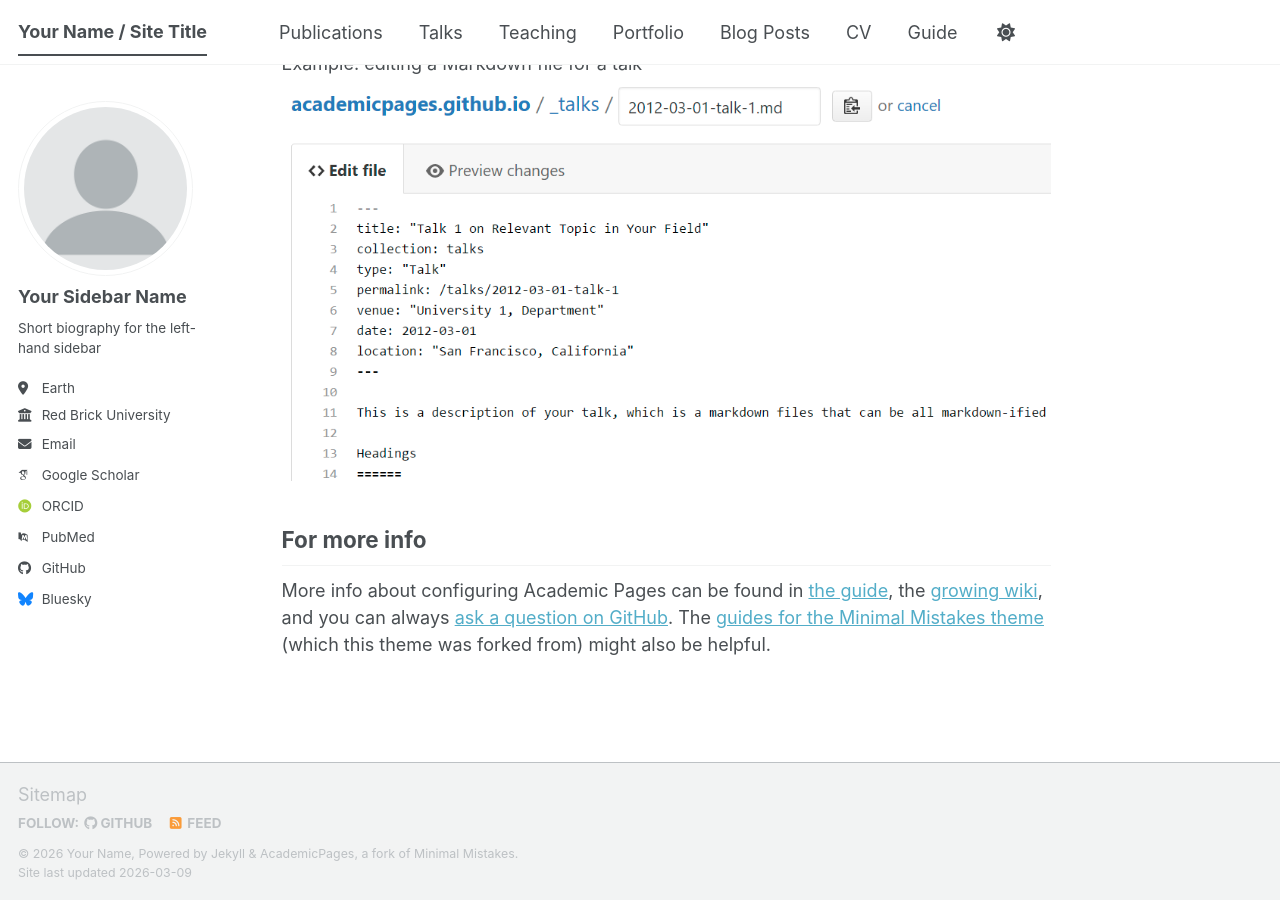
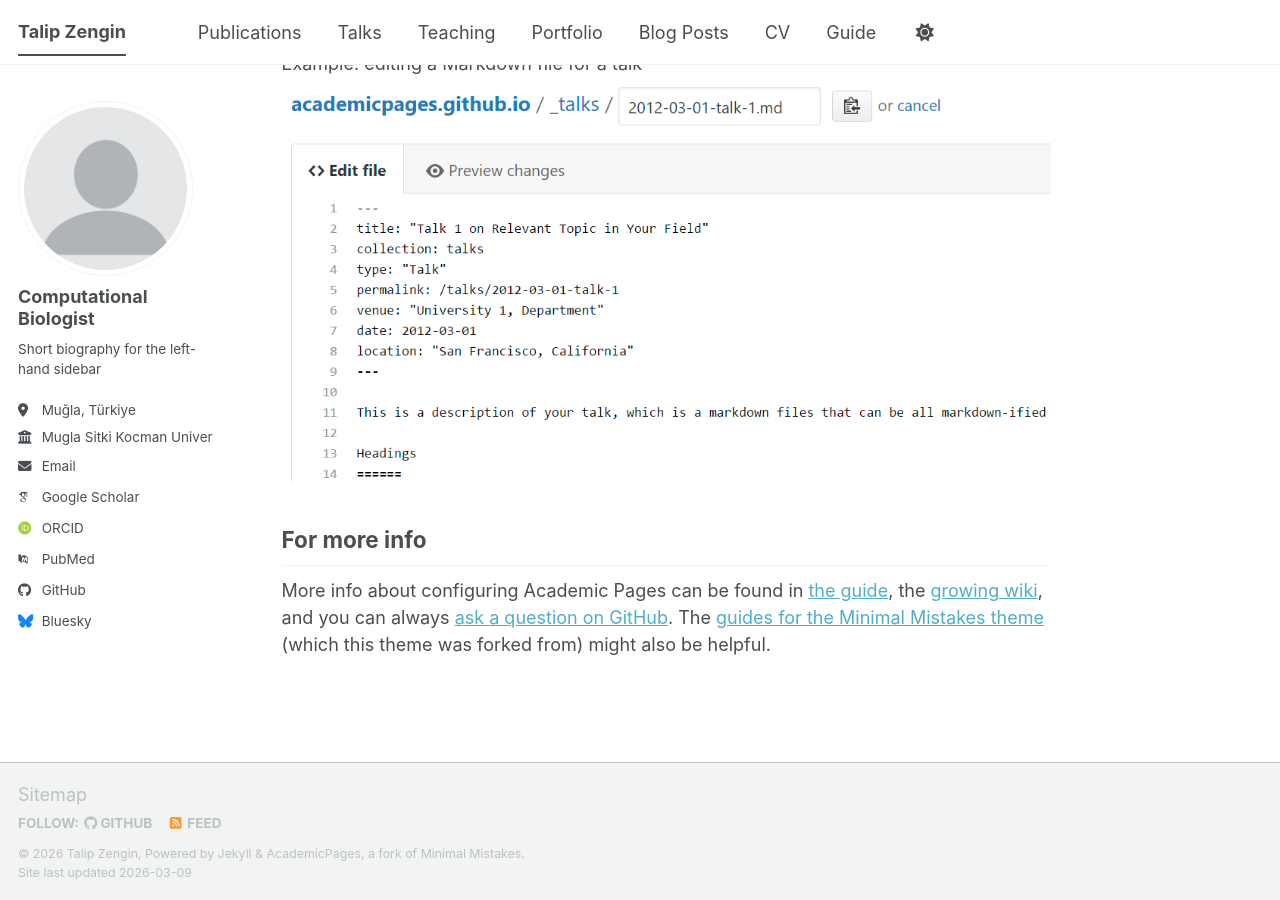
Before and after one commit to talipzengin/talipzengin.github.io, a Jekyll site: the page built from _pages/about.md, in a window 1280 px wide and 900 px high, scrolled down 2720 px. Built offline with Jekyll 4.4.1, drawn with Linux system fonts in a browser that asks for light colours; some web fonts are replaced; a script bundle is joined from its source files by our own code; library files that are not in the unit come from our copies.

Commit message:
config.yml update

```diff
--- a/_config.yml
+++ b/_config.yml
@@ -9,14 +9,14 @@
 # Basic Site Settings
 locale                   : "en-US"
 site_theme               : "default" # The available themes options are "default", "air", "sunrise", "mint", "dirt" and "contrast"
-title                    : "Your Name / Site Title"
+title                    : "Talip Zengin"
 title_separator          : "-"
-name                     : &name "Your Name"
-description              : &description "Your Name's academic portfolio"   # Update this with a general description of your site, this is the default if not overridden by a page
-url                      : https://academicpages.github.io # The base hostname & protocol for your site e.g. "https://[your GitHub username].github.io",
+name                     : &name "Talip Zengin"
+description              : &description "Talip Zengin's academic portfolio"   # Update this with a general description of your site, this is the default if not overridden by a page
+url                      : https://talipzengin.github.io # The base hostname & protocol for your site e.g. "https://[your GitHub username].github.io",
                                                            # or if you already have some other page hosted on Github then use "https://[your GitHub username].github.io/[Your Repo Name]"
 baseurl                  : "" # the subpath of your site, e.g. "/blog"
-repository               : "academicpages/academicpages.github.io"
+repository               : "talipzengin/talipzengin.github.io"
 
 # Site Author - The following control what appear as part of the author content on the side bar.
 #               If a field is blank the icon and link will not appear, otherwise it will be shown.
@@ -24,13 +24,13 @@ repository               : "academicpages/academicpages.github.io"
 author:
   # Biographic information
   avatar           : "profile.png"
-  name             : "Your Sidebar Name"
+  name             : "Computational Biologist"
   pronouns         : # example: "she/her"
   bio              : "Short biography for the left-hand sidebar"
-  location         : "Earth"
-  employer         : "Red Brick University"
+  location         : "Muğla, Türkiye"
+  employer         : "Mugla Sitki Kocman University"
   uri              : # URL
-  email            : "none@example.org"
+  email            : "talipzengin@mu.edu.tr"
 
   # Academic websites
   academia         : # URL
```
Also changed, not shown: README.md (+2 -96 lines).
